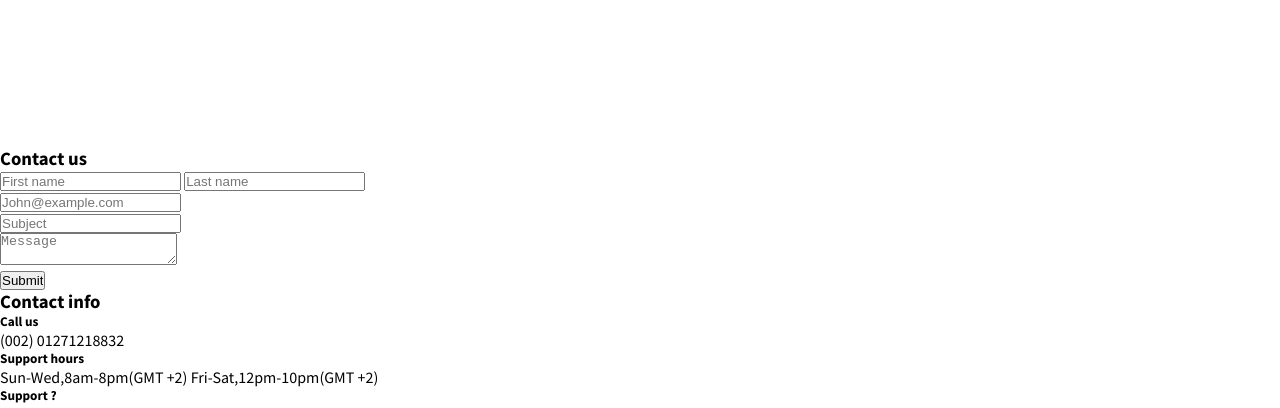
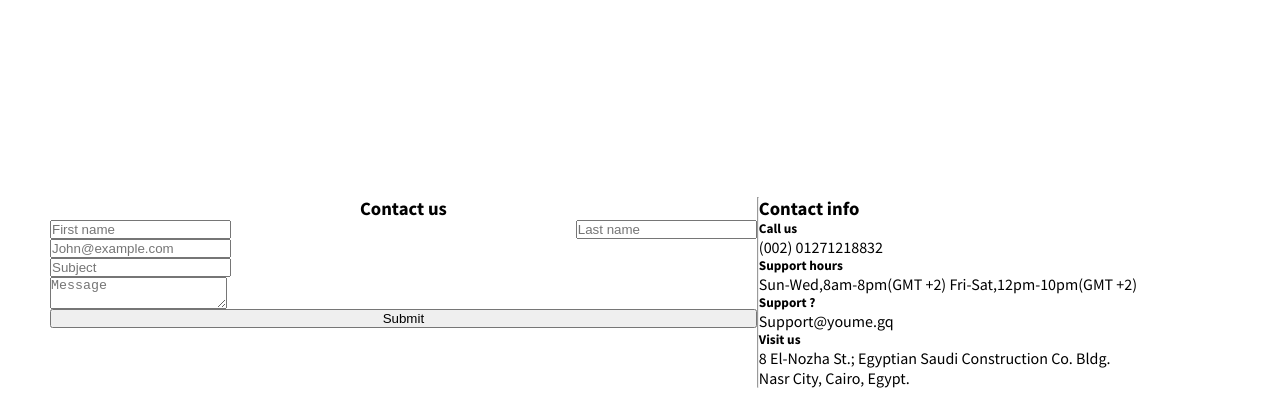
Before and after one commit to sofa5060/YouMe, a plain HTML site: page index.html in a window 1280 px wide. Shown: the part 2373-2781 px from the top of the page. Drawn offline with Linux system fonts and the light colour scheme.

Commit message:
first-commit

```diff
--- a/index.html
+++ b/index.html
@@ -132,6 +132,7 @@
                         <input type="submit" value="Submit">
                     </form>
                 </div>
+                <hr>
                 <div class="right">
                     <h3>Contact info</h3>
                     <h5>Call us</h5>
--- a/style.scss
+++ b/style.scss
@@ -272,3 +272,36 @@ nav{
         }
     }
 }
+
+.section5 {
+    padding:50px;
+
+    .sec5{
+        display:flex;
+        max-width:1200px;
+        margin:0 auto;
+
+        .left{
+            flex:3;
+
+            h3{
+                text-align:center;
+            }
+
+            form{
+                display:flex;
+                flex-direction:column;
+
+                .row{
+                    display: flex;
+                    width:100%;
+                    justify-content: space-between;
+                }
+            }
+        }
+
+        .right{
+            flex:2;
+        }
+    }
+}
```
Also changed, not shown: style.css, 1 other file.
